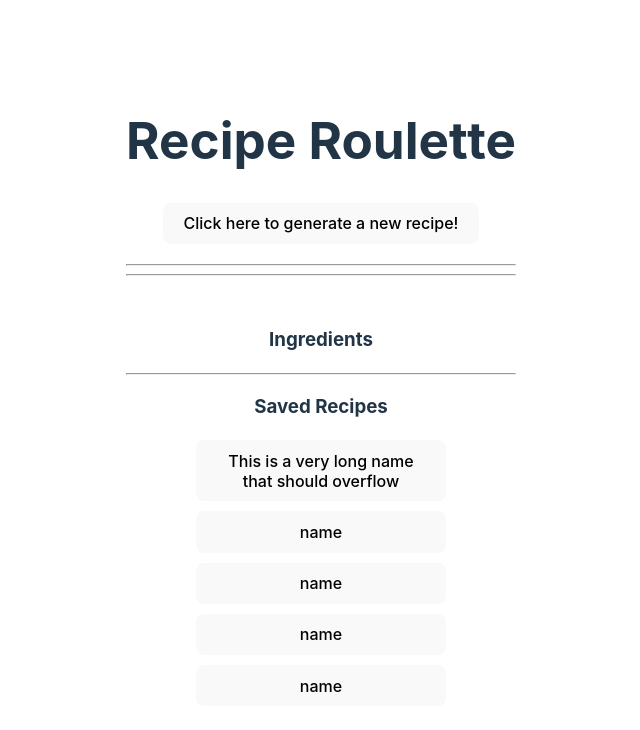
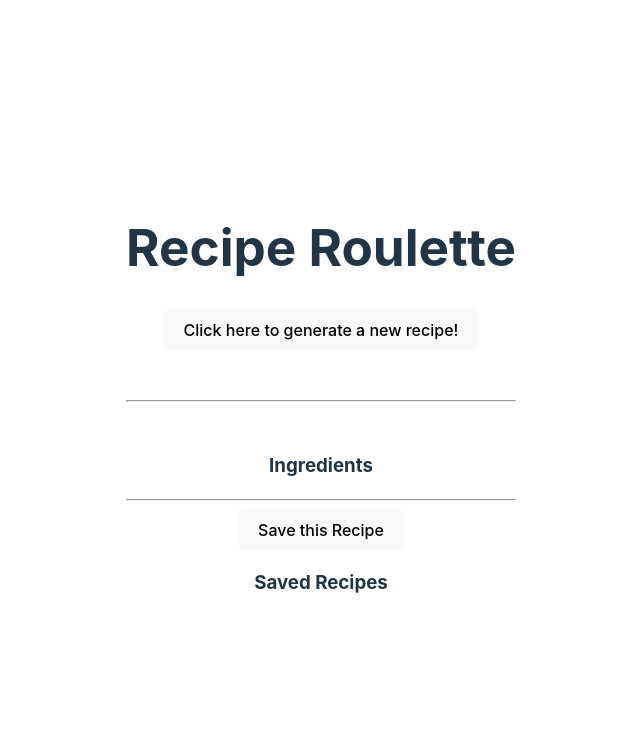
Before and after one commit to chrismuto/recipe-roulette-v2, a React (Vite) app: page / in a window 1280 px wide. Shown: the top 730 px of the page, without its empty margins (319-959 px from the left). Built offline with nearby package versions, Linux system fonts and the light colour scheme.

Commit message:
added favorites button and made favorites navigate back to correct recipes

```diff
--- a/src/App.jsx
+++ b/src/App.jsx
@@ -1,5 +1,5 @@
 import './App.css'
-import { useState } from 'react';
+import { useState, useEffect } from 'react';
 import Title from './components/Title';
 import Image from './components/Image';
 import Recipe from './components/Recipe';
@@ -9,14 +9,35 @@ import SavedRecipeContainer from './components/SavedRecipeContainer';
 function App() {
 
   const [recipe, setRecipe] = useState("")
+  const [recipes, setRecipes] = useState(() => {
+    const storageRecipes = localStorage.getItem("recipes");
+    return storageRecipes ? JSON.parse(storageRecipes) : [];
+  })
 
-function fetchRecipe() {
-  fetch("https://www.themealdb.com/api/json/v1/1/random.php")
-    .then(res => res.json())
-    .then(data => setRecipe(data.meals[0]))
+  useEffect(() => {
+    const retrievedRecipes = localStorage.getItem("recipes")
+    console.log(retrievedRecipes)
+  }, [recipes])
+
+  async function fetchRecipe() {
+    try {
+      const response = await fetch("https://www.themealdb.com/api/json/v1/1/random.php");
+      if (!response.ok) {
+        throw new Error(`HTTP error! status: ${response.status}`)
+      }
+      let json = await response.json();
+      setRecipe(json.meals[0])
+    } catch (e) {
+      console.error(e)
+    }
     console.log(recipe)
-}
+  }
 
+  function saveRecipe() {
+    const newRecipe = {"name": recipe.strMeal, "idMeal": recipe.idMeal}
+    localStorage.setItem("recipes", JSON.stringify([...recipes, newRecipe]));
+    setRecipes(prevRecipes => [...prevRecipes, newRecipe])
+  }
 
   return (
     <>
@@ -25,13 +46,11 @@ function fetchRecipe() {
         Click here to generate a new recipe!
       </button>
       <Title title = {recipe.strMeal} nationality={recipe.strArea} category = {recipe.strCategory}/>
-      <hr className="horizontal-break" />
       <Image youTubeUrl = {recipe.strYoutube} thumbNail = {recipe.strMealThumb} />
-      <hr className="horizontal-break" />
       <Recipe recipe = {recipe.strInstructions} />
       <Ingredients recipe = {recipe} />
       <hr className="horizontal-break" />
-      <SavedRecipeContainer />
+      <SavedRecipeContainer recipe = {recipe} recipes = {recipes} saveRecipe = {saveRecipe} setRecipe={setRecipe} />
     </>
   )
 }
--- a/src/components/Ingredients.jsx
+++ b/src/components/Ingredients.jsx
@@ -7,7 +7,7 @@ export default function Ingredients(props) {
         .map(key => props.recipe[key]);
 
     const measurements = Object.keys(props.recipe)
-        .filter(key => key.includes("strMeasure") && props.recipe[key] !== "")
+        .filter(key => key.includes("strMeasure") && (props.recipe[key] !== ""))
         .map(key => props.recipe[key]);
 
     const matchedItems = ingredients.map((ingredient, index) => ({
--- a/src/components/Recipe.jsx
+++ b/src/components/Recipe.jsx
@@ -1,6 +1,9 @@
 export default function Recipe(props) {
 
     return (
-        <div className="recipe">{props.recipe}</div>
+        <div className="recipe">
+            <hr className="horizontal-break" />
+            {props.recipe}
+        </div>
     )
 }
--- a/src/components/SavedRecipeContainer.jsx
+++ b/src/components/SavedRecipeContainer.jsx
@@ -1,16 +1,21 @@
 import SavedRecipe from "./fragments/SavedRecipe"
 
-export default function SavedRecipes() {
+export default function SavedRecipes(props) {
+
+    const addRecipe = () => {
+        props.saveRecipe()
+    }
+
+    const recipeButtons = props.recipes.map((recipe) => {
+        return <SavedRecipe name = {recipe.name} mealId = {recipe.idMeal} setRecipe = {props.setRecipe}/>
+    })
 
     return (
         <div className="saved-recipe-container">
+            <button onClick={addRecipe}>Save this Recipe</button>
             <h3>Saved Recipes</h3>
             <ul className="recipe-list">
-                <SavedRecipe name="This is a very long name that should overflow" />
-                <SavedRecipe name="name" />
-                <SavedRecipe name="name" />
-                <SavedRecipe name="name" />
-                <SavedRecipe name="name" />
+                {recipeButtons}
             </ul>
         </div>
     )
--- a/src/components/fragments/SavedRecipe.jsx
+++ b/src/components/fragments/SavedRecipe.jsx
@@ -1,7 +1,21 @@
 export default function SavedRecipe(props) {
 
+    async function getSavedRecipe() {
+        try {
+            console.log(props.mealId)
+            const response = await fetch("https://www.themealdb.com/api/json/v1/1/lookup.php?i=" + props.mealId);
+            if (!response.ok) {
+              throw new Error(`HTTP error! status: ${response.status}`)
+            }
+            let json = await response.json();
+            props.setRecipe(json.meals[0])
+          } catch (e) {
+            console.error(e)
+          }
+    }
+
     return (
-        <li className="recipe-list-item"><button className="saved-recipe-button">{props.name}</button></li>
+        <li className="recipe-list-item"><button className="saved-recipe-button" onClick={getSavedRecipe}>{props.name}</button></li>
     )
 
 }
```
